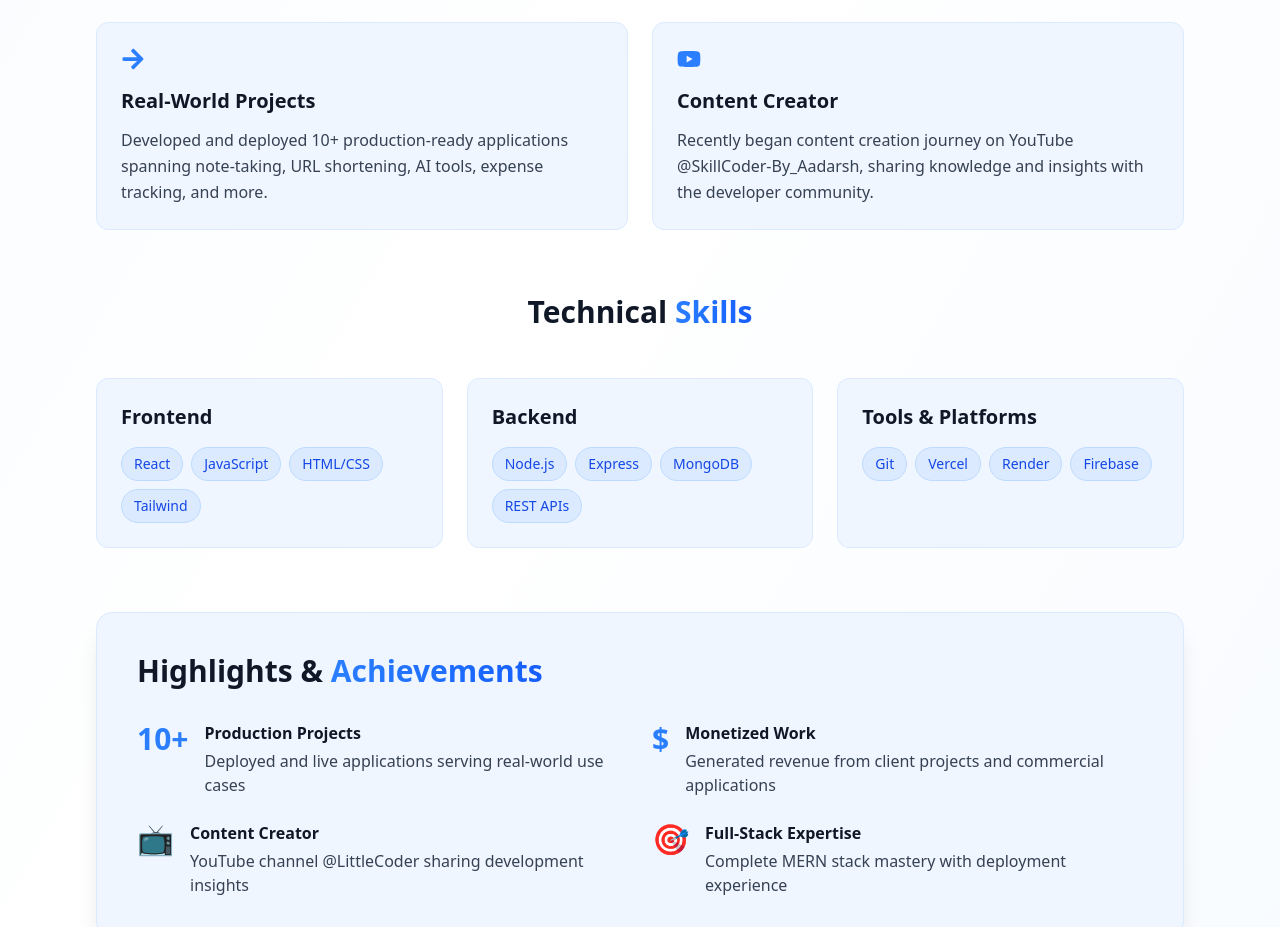
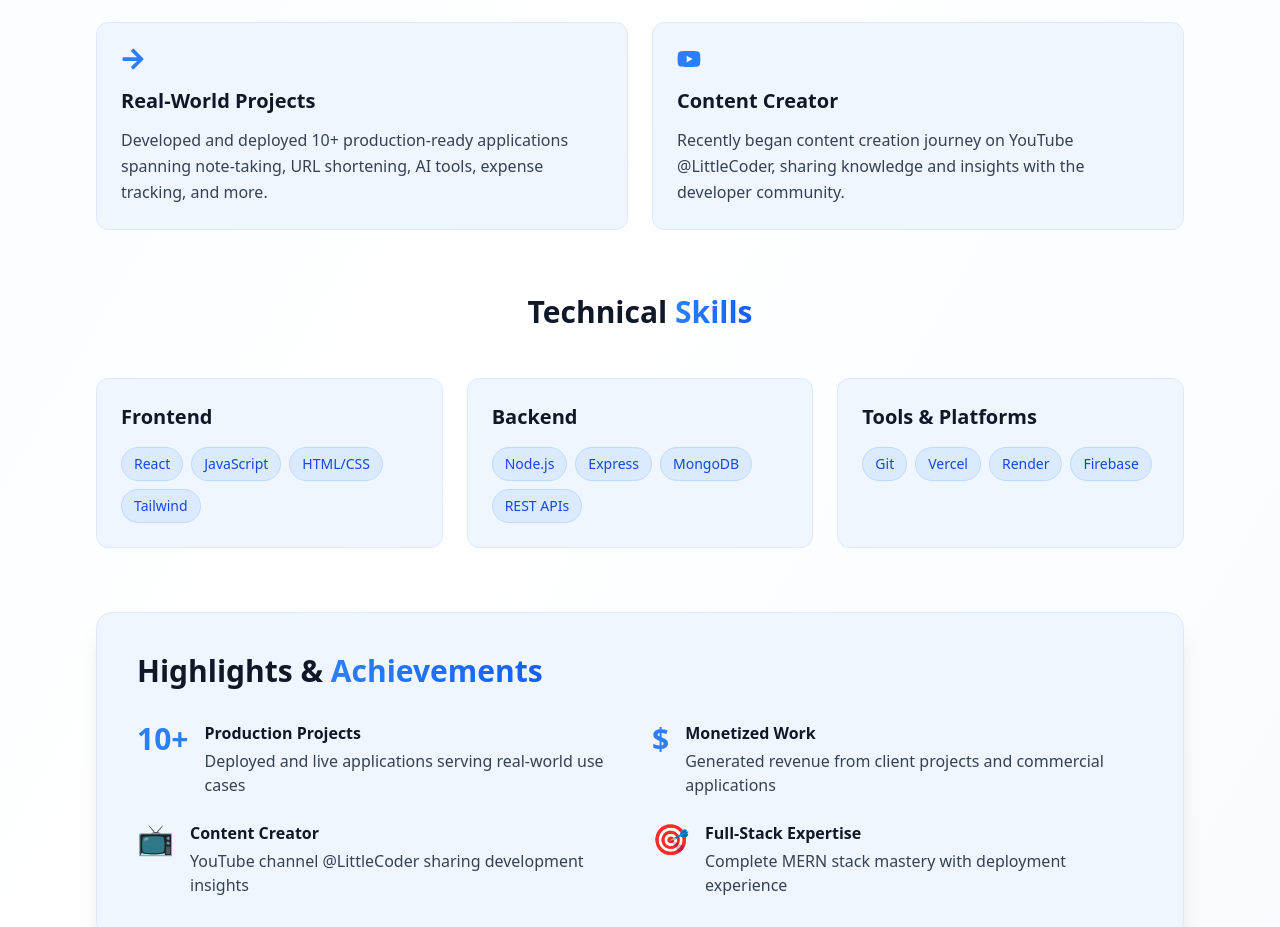
Before and after one commit to Ravikynoobcoder/portfolio, a React (Vite) app: page / in a window 1280 px wide. Shown: the part 2380-3307 px from the top of the page. Built offline with nearby package versions, Linux system fonts and the light colour scheme.

Commit message:
cards porject added

```diff
--- a/src/pages/About.jsx
+++ b/src/pages/About.jsx
@@ -41,7 +41,7 @@ const About = () => {
       icon: <FaYoutube className="text-2xl" />,
       title: "Content Creator",
       description:
-        "Recently began content creation journey on YouTube @SkillCoder-By_Aadarsh, sharing knowledge and insights with the developer community.",
+        "Recently began content creation journey on YouTube @LittleCoder, sharing knowledge and insights with the developer community.",
     },
   ];
 
```
